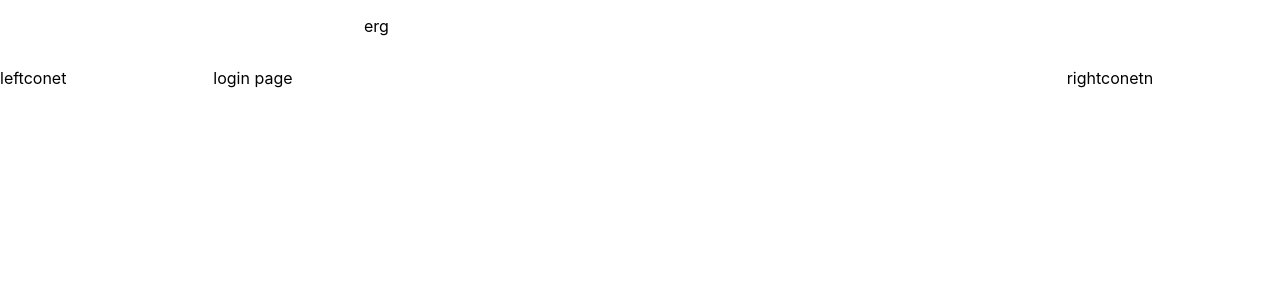
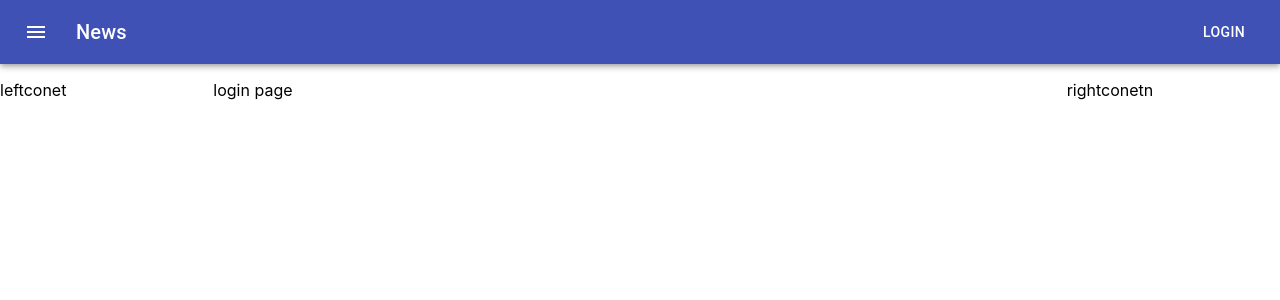
Before and after one commit to vamsikrishna787/solarpv, a React (Create React App) app: page / in a window 1280 px wide. Shown: the top 300 px of the page. Built offline with nearby package versions, Linux system fonts and the light colour scheme.

Commit message:
top menu

```diff
--- a/src/Components/Topmenu.js
+++ b/src/Components/Topmenu.js
@@ -1,24 +1,40 @@
-import Container from '@material-ui/core/Container';
+import React from 'react';
+import { makeStyles } from '@material-ui/core/styles';
+import AppBar from '@material-ui/core/AppBar';
+import Toolbar from '@material-ui/core/Toolbar';
+import Typography from '@material-ui/core/Typography';
+import Button from '@material-ui/core/Button';
+import IconButton from '@material-ui/core/IconButton';
+import MenuIcon from '@material-ui/icons/Menu';
 
-import {Link } from 'react-router-dom';
+const useStyles = makeStyles((theme) => ({
+  root: {
+    flexGrow: 1,
+  },
+  menuButton: {
+    marginRight: theme.spacing(2),
+  },
+  title: {
+    flexGrow: 1,
+  },
+}));
 
+export default function Topmenu() {
+  const classes = useStyles();
 
-
-
-function  Topmenu () {
-
-
-
-
-return <>
-
-<Container maxWidth="sm" >
-<p>erg</p>
-  </Container>
-
-</>
-
-
+  return (
+    <div className={classes.root}>
+      <AppBar position="static">
+        <Toolbar>
+          <IconButton edge="start" className={classes.menuButton} color="inherit" aria-label="menu">
+            <MenuIcon />
+          </IconButton>
+          <Typography variant="h6" className={classes.title}>
+            News
+          </Typography>
+          <Button color="inherit">Login</Button>
+        </Toolbar>
+      </AppBar>
+    </div>
+  );
 }
-
-export default Topmenu;
```
